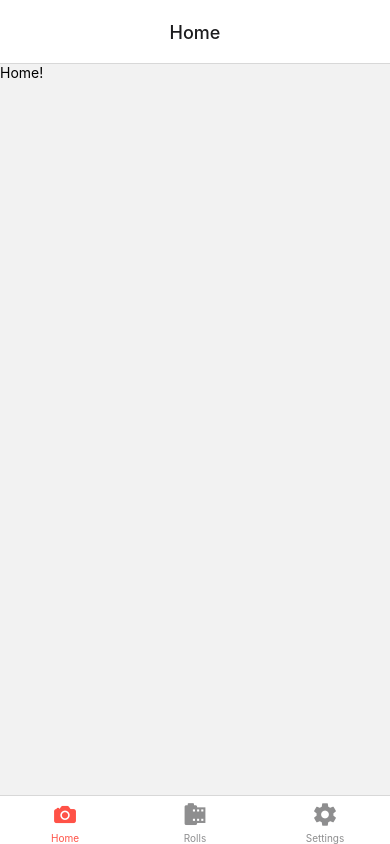
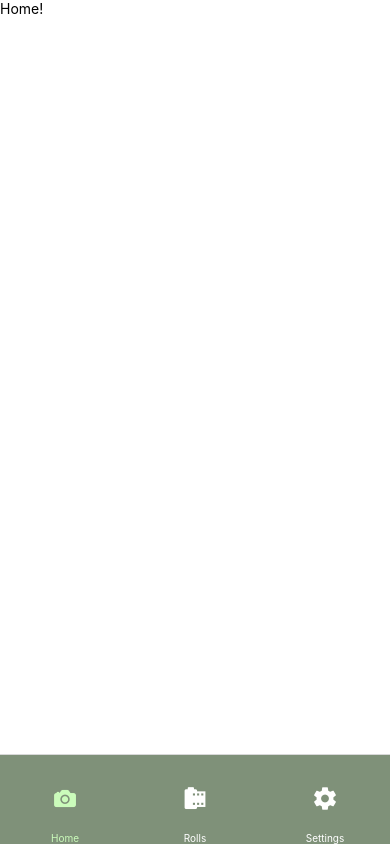
Before and after one commit to Migu3lito5/film-metering-app, a React Native app: screen / in a window 390 px wide. Built offline with nearby package versions, Linux system fonts and the light colour scheme.

Commit message:
Feat: Added some styling to make it look a bit cleaner

```diff
--- a/Navigation.js
+++ b/Navigation.js
@@ -1,9 +1,12 @@
-import {NavigationContainer} from '@react-navigation/native';
+import {NavigationContainer , DefaultTheme} from '@react-navigation/native';
 import { createBottomTabNavigator } from '@react-navigation/bottom-tabs';
 import { Ionicons, MaterialCommunityIcons} from '@expo/vector-icons';
 import Home from './screen/TabScreens/Home';
 import Rolls from './screen/TabScreens/Rolls';
 import Settings from './screen/TabScreens/Settings';
+
+const navTheme = DefaultTheme;
+navTheme.colors.background = 'white';
 
 const Tab = createBottomTabNavigator();
 
@@ -12,6 +15,12 @@ function TabGroup() {
   <Tab.Navigator
     screenOptions={({route, navigation}) => ({
       headerTitleAlign: 'center',
+      headerShown: false,
+      tabBarStyle: {
+        backgroundColor: "#7f9179",
+        paddingTop: 10,
+        height: 90,
+      },
       tabBarIcon: ({color, focused, size}) => {
         let iconName;
         let iconColor;
@@ -19,23 +28,23 @@ function TabGroup() {
         switch (route.name) {
           case "Home":
             iconName = "camera";
-            iconColor = focused ? "green" : "black";
-            return <Ionicons name={iconName} size={size} color={color}/>;
+            iconColor = focused ? "#cbfcbb" : "white";
+            return <Ionicons name={iconName} size={size} color={iconColor}/>;
           case "Rolls":
             iconName = 'film';
-            iconColor = focused ? "green" : "black";
-            return <MaterialCommunityIcons name={iconName} size={size} color={color}/>;
+            iconColor = focused ? "#cbfcbb" : "white";
+            return <MaterialCommunityIcons name={iconName} size={size} color={iconColor}/>;
           case "Settings":
             iconName = "settings-sharp";
-            iconColor = focused ? "green" : "black";
-            return <Ionicons name={iconName} size={size} color={color}/>;
+            iconColor = focused ? "#cbfcbb" : "white";
+            return <Ionicons name={iconName} size={size} color={iconColor}/>;
           default:
             return null;
         }
       },
-      tabBarActiveTintColor: "#FF5247",
-    }
-  )}
+      tabBarActiveTintColor: "#cbfcbb",
+      tabBarInactiveTintColor: "white",
+    })}
   >
     <Tab.Screen name="Home" component={Home}/>
     <Tab.Screen name="Rolls" component={Rolls}/>
```
